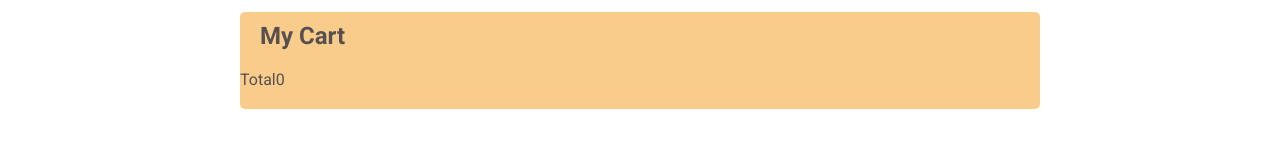
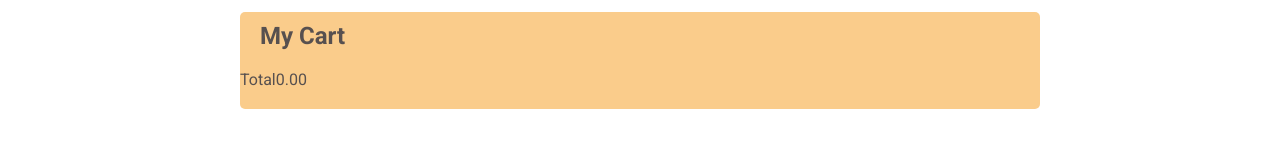
Before and after one commit to errami01/e-shop, a React (Create React App) app: page /cart in a window 1280 px wide. Shown: the part 152-300 px from the top of the page. Built offline with nearby package versions, Linux system fonts and the light colour scheme.

Commit message:
Set total amount to display 2 decimal places

```diff
--- a/src/pages/Cart.js
+++ b/src/pages/Cart.js
@@ -16,7 +16,7 @@ export default function Cart(){
                 {cartItemsElements}
                 <div className="total-cart">
                     <span className="total-label-cart">Total</span>
-                    <span className="amount-cart">{totalAmount}</span>
+                    <span className="amount-cart">{totalAmount.toFixed(2)}</span>
                 </div>
             </div>
 
```
